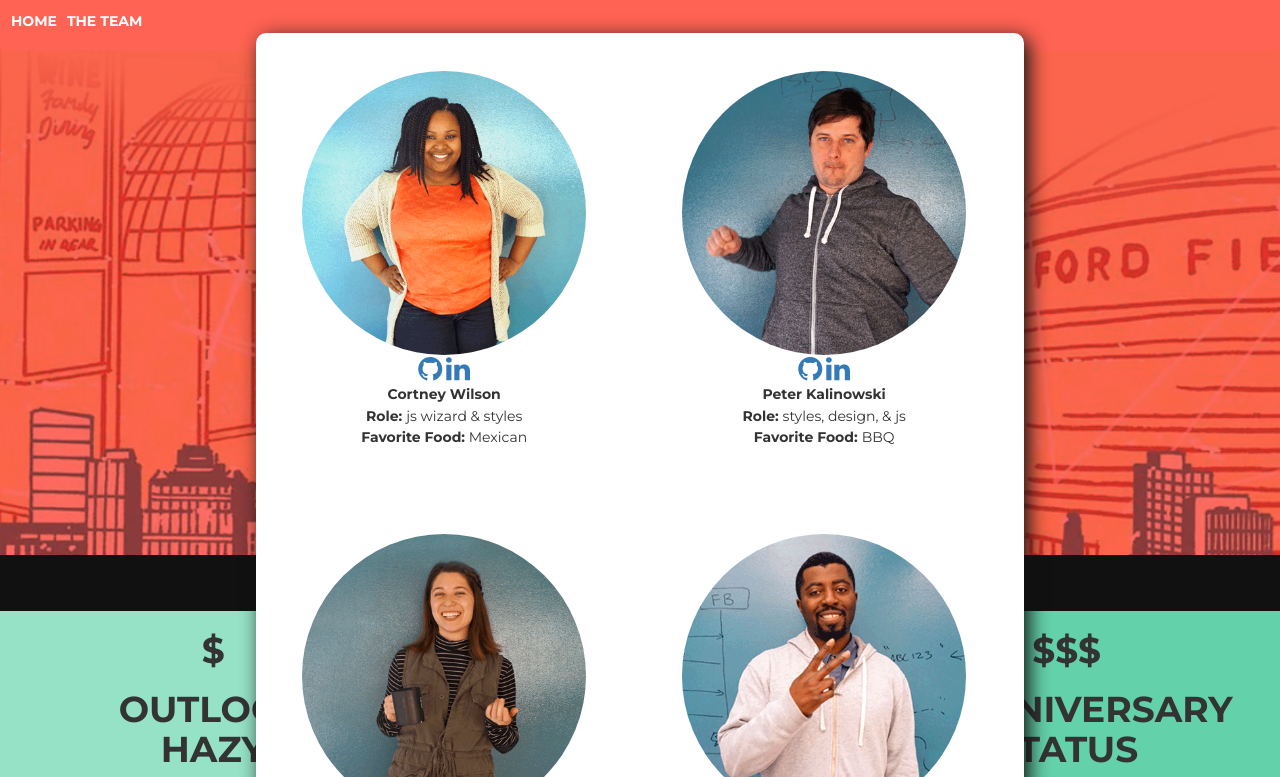
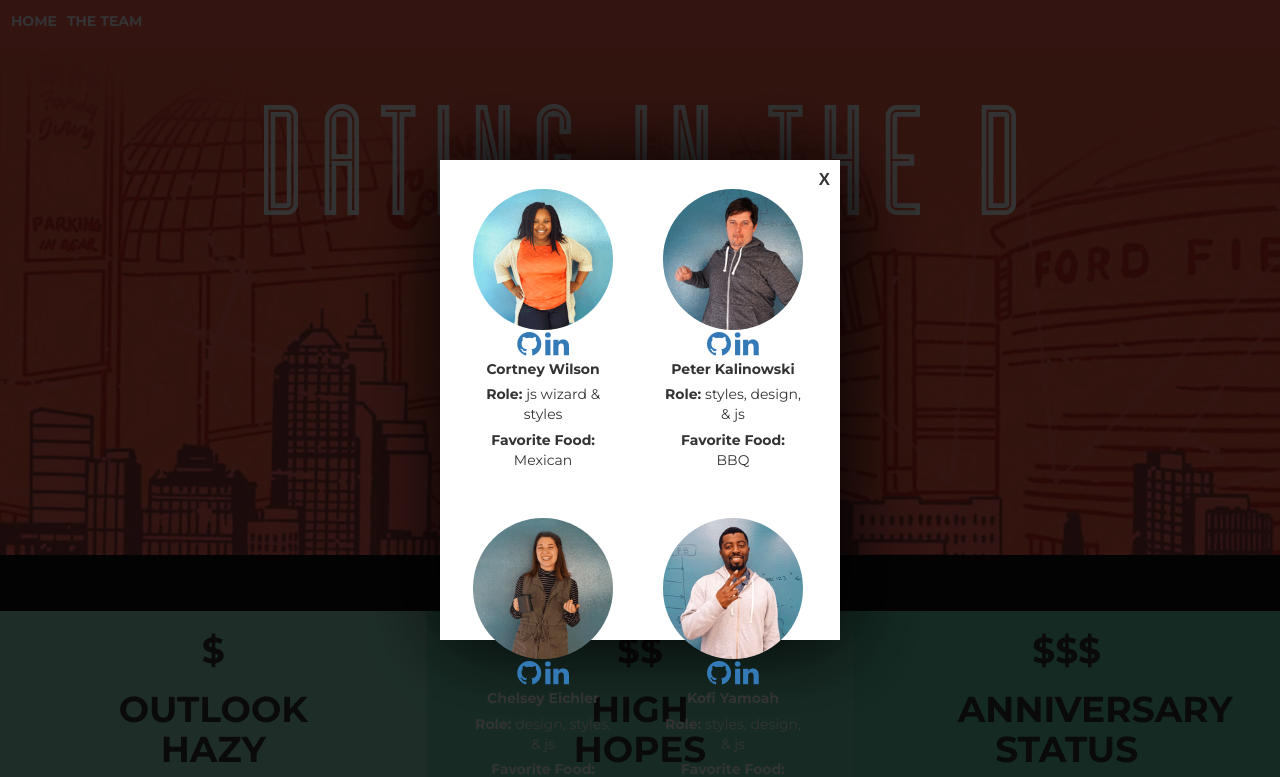
Before and after one commit to eichlerc/DatingInTheD, a plain HTML site: page index.html in a window 1280 px wide. Both pictures are taken after a click on the link "THE TEAM". Shown: the top 777 px of the page. Drawn offline with nearby package versions, Linux system fonts and the light colour scheme; some packages are replaced by stand-ins of ours; files that its build step writes are made by us from their sources; no server answers.

Commit message:
Modal Box

```diff
--- a/controllers/controller.js
+++ b/controllers/controller.js
@@ -42,6 +42,11 @@ app.controller('cuisCtrl',function($scope, $sce, dateFactory){
                else
                  $scope.className = "maps";
              };
+
+             $scope.modalShown = false;
+             $scope.toggleModal = function() {
+               $scope.modalShown = !$scope.modalShown;
+             };
   });
 
 
--- a/css/style.css
+++ b/css/style.css
@@ -1,3 +1,47 @@
+.ng-modal-overlay {
+  /* A dark translucent div that covers the whole screen */
+  position:absolute;
+  z-index:9999;
+  top:0;
+  left:0;
+  width:100%;
+  height:100%;
+  background-color:#000000;
+  opacity: 0.8;
+}
+.ng-modal-dialog {
+  /* A centered div above the overlay with a box shadow. */
+  z-index:10000;
+  position: absolute;
+  width: 50%; /* Default */
+
+  /* Center the dialog */
+  top: 50%;
+  left: 50%;
+  transform: translate(-50%, -50%);
+  -webkit-transform: translate(-50%, -50%);
+  -moz-transform: translate(-50%, -50%);
+
+  background-color: #fff;
+  box-shadow: 4px 4px 80px #000;
+}
+.ng-modal-dialog-content {
+  padding:10px;
+  text-align: left;
+}
+.ng-modal-close {
+  position: absolute;
+  top: 3px;
+  right: 5px;
+  padding: 5px;
+  cursor: pointer;
+  font-size: 120%;
+  display: inline-block;
+  font-weight: bold;
+  font-family: 'arial', 'sans-serif';
+}
+
+/**Testing**/
 body {
 	background-color: #ff6353;
 }
--- a/directives/fooddirective.js
+++ b/directives/fooddirective.js
@@ -14,8 +14,30 @@ return {
 
     return {
         restrict: "E",
-        template: "<ul class='navbar'><li><a href='index.html'>HOME</a></li><li><a href='' ng-click='ShowHide()'>THE TEAM</a></li></ul>",
+        template: "<ul class='navbar'><li><a href='index.html'>HOME</a></li><li><a href='' ng-click='toggleModal()'>THE TEAM</a></li></ul>",
         replace: false
     };
 
 });
+
+app.directive('modalDialog', function() {
+  return {
+    restrict: 'E',
+    scope: {
+      show: '='
+    },
+    replace: true, // Replace with the template below
+    transclude: true, // we want to insert custom content inside the directive
+    link: function(scope, element, attrs) {
+      scope.dialogStyle = {};
+      if (attrs.width)
+        scope.dialogStyle.width = attrs.width;
+      if (attrs.height)
+        scope.dialogStyle.height = attrs.height;
+      scope.hideModal = function() {
+        scope.show = false;
+      };
+    },
+    template: "<div class='ng-modal' ng-show='show'><div class='ng-modal-overlay' ng-click='hideModal()'></div><div class='ng-modal-dialog' ng-style='dialogStyle'><div class='ng-modal-close' ng-click='hideModal()'>X</div><div class='ng-modal-dialog-content' ng-transclude></div></div></div>"
+  };
+});
--- a/index.html
+++ b/index.html
@@ -15,10 +15,9 @@
 	<navi-bar></navi-bar>
 
 	 <div class="header">
-	 	<div class="aboutShow" ng-show = "IsVisible">
-
-
-
+	 	<!-- <div class="aboutShow" ng-show = "IsVisible"> -->
+		<!-- <button >Open Modal Dialog</button> -->
+	  <modal-dialog show='modalShown' width='400px' height='60%'>
 
 	 		<span class="thefam icons"><img class="cortney" src="../images/Cortney.gif">
 				<span class="icons">
@@ -93,8 +92,8 @@
 			</span>
 
 
-
-	 		</div>
+</modal-dialog>
+	 		<!-- </div> -->
 
 	 		<div class="dating">
 				<h1	class="img-responsive" id="detroit"><br/>
```
